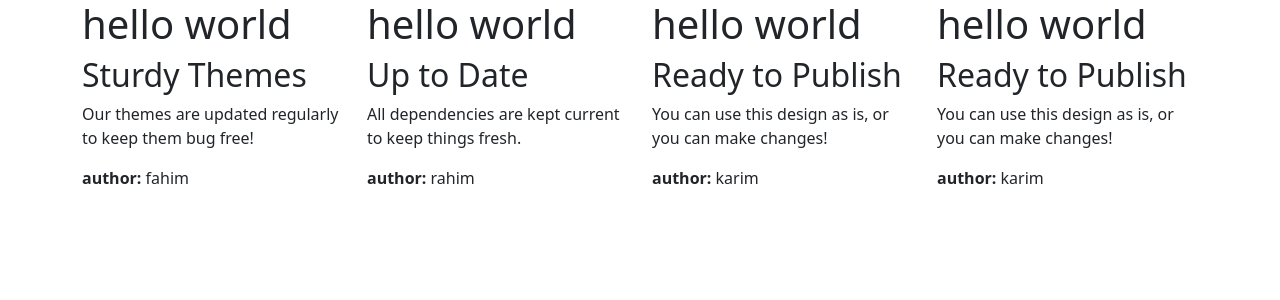
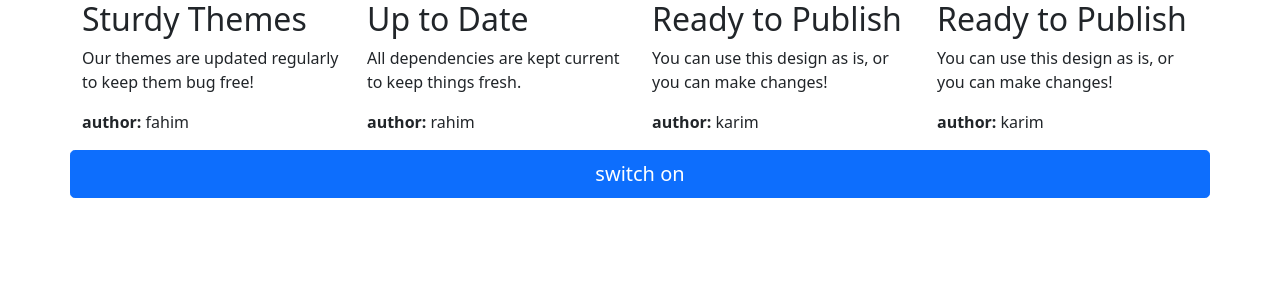
Before and after one commit to FridayFahim/react_tutorial, a React app: page / in a window 1280 px wide. Shown: the top 300 px of the page. Built offline with nearby package versions, Linux system fonts and the light colour scheme.

Commit message:
react lifecyle, functional component, react hooks

```diff
--- a/src/App.js
+++ b/src/App.js
@@ -1,57 +1,113 @@
 // import logo from './logo.svg';
-import React, { Component, Fragment } from "react"
+import React, { Component, Fragment,useState } from "react"
 import 'bootstrap/dist/css/bootstrap.min.css';
 import './style.css'
 import Post from './Components/Post'
-class App extends Component {
-  constructor(){
-    super()
-    this.state = {
-      posts:[
+
+
+// class App extends Component {
+//   constructor() {
+//     super()
+//     this.state = {
+//       load:true,
+//       posts: [
+//         {
+//           title: "Sturdy Themes",
+//           body: "Our themes are updated regularly to keep them bug free!",
+//           author: "fahim"
+//         },
+//         {
+//           title: "Up to Date",
+//           body: "All dependencies are kept current to keep things fresh.",
+//           author: "rahim"
+//         },
+//         {
+//           title: "Ready to Publish",
+//           body: "You can use this design as is, or you can make changes!",
+//           author: "karim"
+//         },
+//         {
+//           title: "Ready to Publish",
+//           body: "You can use this design as is, or you can make changes!",
+//           author: "karim"
+//         }
+//       ]
+//     }
+//   }
+
+//   switchHandler(){
+//     const {load} = this.state
+//     this.setState({load:!load})
+//   }
+
+//   render() {
+//     const {load} = this.state
+//     return (
+
+//       <Fragment>
+//         <div className="container">
+//           <div className="row">
+//             {this.state.posts.map((post, index) => {
+//               return load ? <Post key={index} post={post} /> : "nothing"
+//             })}
+//           </div>
+//         </div>
+
+//         <div className="container">
+//           <div className="row justify-content-center align-items-center"><button onClick={this.switchHandler.bind(this)} className="btn btn-lg btn-primary">switch {load?"on":"off"} </button></div>
+//         </div>
+//       </Fragment>
+//     )
+//   }
+// }
+
+function App(){
+  const [posts,setPosts] = useState([
         {
-          title:"Sturdy Themes",
-          body:"Our themes are updated regularly to keep them bug free!",
-          author:"fahim"
+          title: "Sturdy Themes",
+          body: "Our themes are updated regularly to keep them bug free!",
+          author: "fahim"
         },
         {
-          title:"Up to Date",
-          body:"All dependencies are kept current to keep things fresh.",
-          author:"rahim"
+          title: "Up to Date",
+          body: "All dependencies are kept current to keep things fresh.",
+          author: "rahim"
         },
         {
-          title:"Ready to Publish",
-          body:"You can use this design as is, or you can make changes!",
-          author:"karim"
+          title: "Ready to Publish",
+          body: "You can use this design as is, or you can make changes!",
+          author: "karim"
         },
         {
-          title:"Ready to Publish",
-          body:"You can use this design as is, or you can make changes!",
-          author:"karim"
+          title: "Ready to Publish",
+          body: "You can use this design as is, or you can make changes!",
+          author: "karim"
         }
-      ]
+      ])
+    const [load,setLoad] = useState(true)
+
+
+    function switchHandler(){
+
+      setLoad(!load)
     }
-  }
-  render() {
-    console.log(Post)
-    return (
 
-      <Fragment>
+  return(
+
+     <Fragment>
         <div className="container">
           <div className="row">
-            {this.state.posts.map((post,index) => {
-              return <Post key={index} post={post}/>
+            {posts.map((post, index) => {
+              return load ? <Post key={index} post={post} /> : "nothing"
             })}
           </div>
         </div>
+
+        <div className="container">
+          <div className="row justify-content-center align-items-center"><button onClick={()=> switchHandler() } className="btn btn-lg btn-primary">switch {load?"on":"off"} </button></div>
+        </div>
       </Fragment>
-    )
-  }
+  )
 }
 
-// function App(){
-//   return(<></>)
-// }
-
-// let App = () => <></>
-
 export default App
--- a/src/Components/HOC.js
+++ b/src/Components/HOC.js
@@ -2,8 +2,18 @@ import React, { Component } from 'react';
 
 const HOC  = (WrappedComponent) => {
 
+        // return class NewComponent extends Component {
+        //         constructor(props){
+        //                 super(props)
+        //         }
+
+        //         render(){
+        //                 return <WrappedComponent {...this.props}/>
+        //         }
+        // }
+
         return function NewComponent(props){
-                 return <WrappedComponent {...props} meta="hello world"/>
+                return <WrappedComponent {...props}/>
         }
 
 }
--- a/src/Components/Post.js
+++ b/src/Components/Post.js
@@ -1,22 +1,31 @@
-import React, { Component } from 'react';
+import React, { Component,useEffect } from 'react';
 import HOC from './HOC'
 
-class Post extends Component {
-    constructor(){
-        super()
-    }
-  render() {
-      const {title,body,author} = this.props.post
-      const meta = this.props.meta
+function Post(props) {
+
+
+    // componentDidMount(){
+    //     console.log("component mounted")
+    // }
+
+    useEffect(() => {
+        console.log("component did mouhnt")
+
+        return(console.log("component will unmount"))
+    },[])
+      const {title,body,author} = props.post
       return <div className="col-md-3">
 
          <div className="post">
-              <h1>{meta}</h1>
+
               <h2>{title}</h2>
               <p>{body}</p>
               <p><strong>author:</strong> {author}</p>
          </div>
       </div>;
-  }
+
+//   componentWillUnmount(){
+//       console.log("I am dying")
+//   }
 }
 export default HOC(Post)
```
